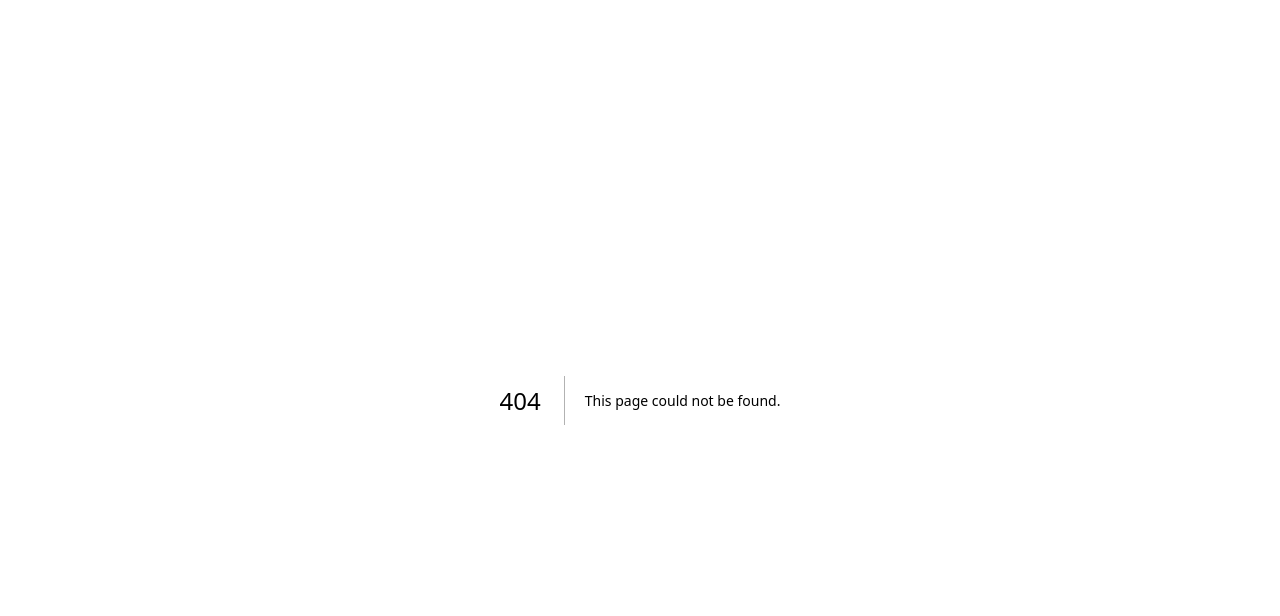
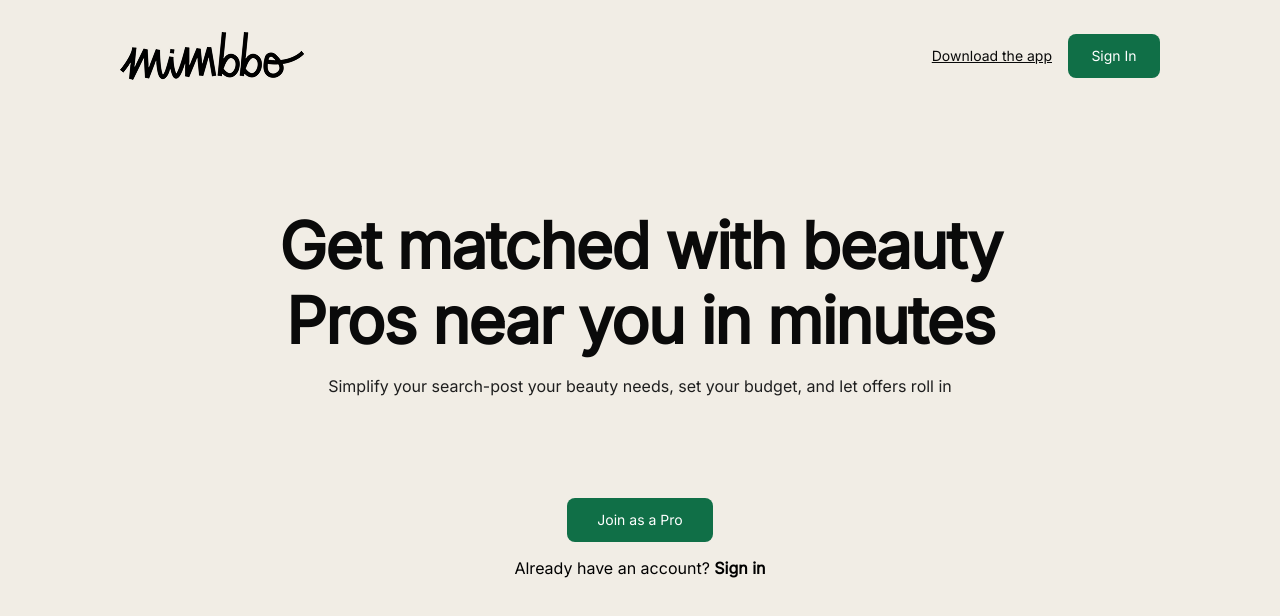
Before and after one commit to claire256/Mimbbo-Landing-Pages, a Next.js app: page /client in a window 1280 px wide. Before the commit this address had no page. Shown: the top 616 px of the page. Built offline with nearby package versions, Linux system fonts and the light colour scheme; no server answers.

Commit message:
add header and herosection

```diff
--- a/app/(landing)/components/hero-section.tsx
+++ b/app/(landing)/client/components/client-hero-section.tsx
@@ -14,10 +14,10 @@ const HeroSection = () => {
       data-aos="fade-up"
     >
       <h1 className=" font-bold tracking-tight banner_text">
-        Find Your Next <br /> Beauty Gig Here
+        Get matched with beauty <br /> Pros near you in minutes
       </h1>
       <p className="mt-4 text-sm text-dark md:text-base banner-p">
-        Join thousands of beauty pros who have found gigs on Mimbbo in 3 minutes
+        Simplify your search-post your beauty needs, set your budget, and let offers roll in
       </p>
       <div className="pt-16 mt-3">
       <Link
@@ -26,7 +26,7 @@ const HeroSection = () => {
         rel="noopener noreferrer"
       >
         <Button className="px-6 py-2 mt-6 text-white rounded-md theme-btn">
-          Join as a client
+          Join as a Pro
         </Button>
       </Link>
       <p className="mt-2 text-xs text-dark alrdy">
--- /dev/null
+++ b/app/(landing)/client/page.tsx
@@ -0,0 +1,32 @@
+"use client";
+
+import { useEffect } from "react";
+import AOS from "aos";
+import "aos/dist/aos.css";
+import "../../../styles/landing-page.css"
+import Header from "../components/header";
+import HeroSection from "./components/client-hero-section";
+
+
+export default function Home() {
+
+  useEffect(() => {
+    if (typeof window !== "undefined") {
+      AOS.init({
+        duration: 1000,
+        once: true,
+      })
+    }
+  }, []);
+
+  return (
+    <div className="flex flex-col min-h-screen">
+      <Header />
+
+      <main className="flex-1">
+        <HeroSection />
+
+      </main>
+    </div>
+  )
+}
```
Also changed, not shown: app/(landing)/client/components/discover-section.tsx (added).
